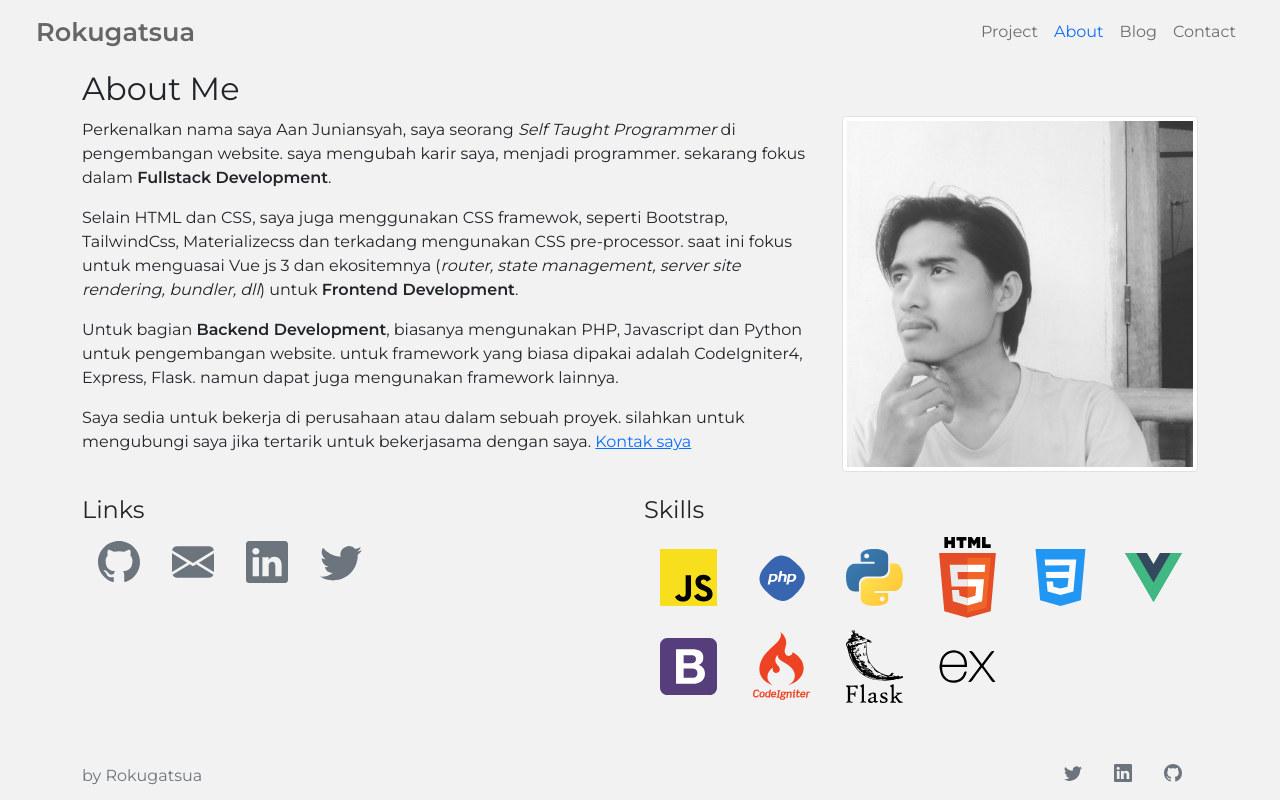
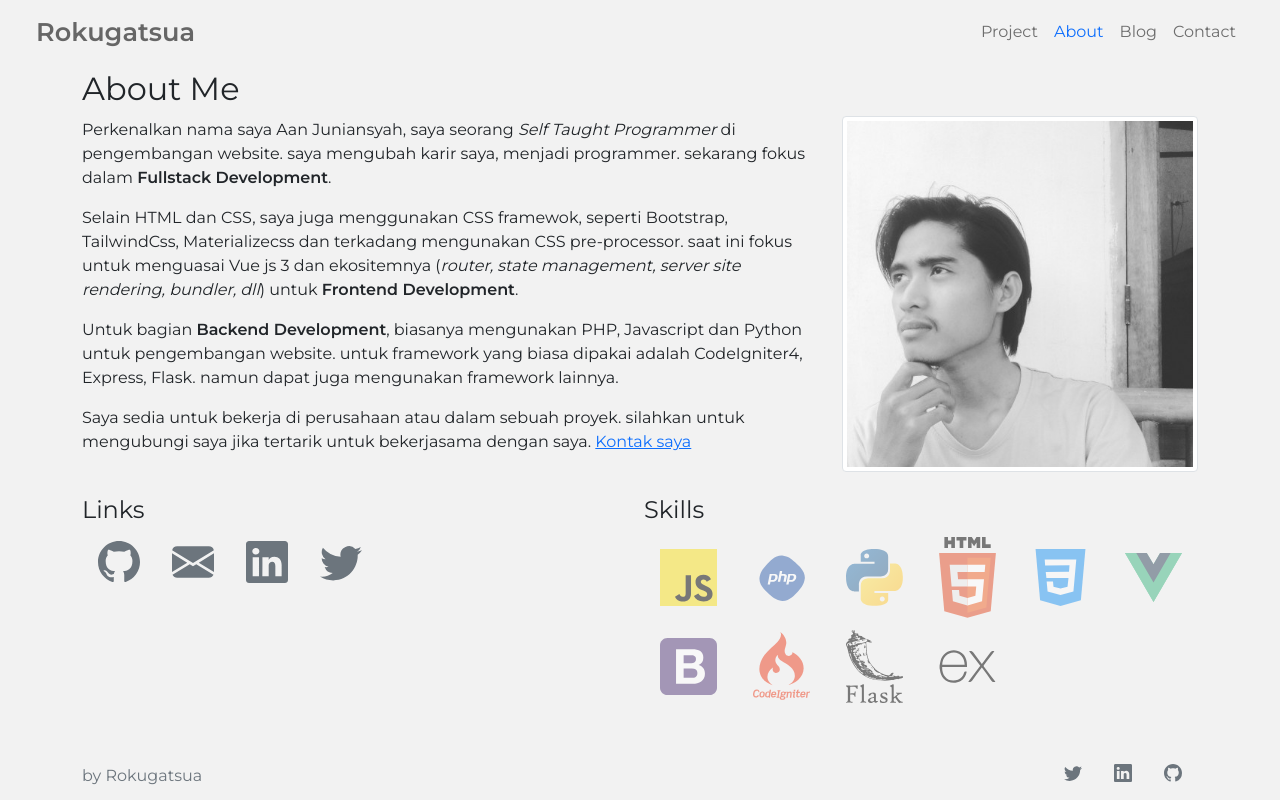
Before and after one commit to Rokugatsua/rokugatsua.github.io, a Vue app: page /about in a window 1280 px wide. Built offline with nearby package versions, Linux system fonts and the light colour scheme.

Commit message:
change opacity for more confort

```diff
--- a/src/index.css
+++ b/src/index.css
@@ -22,6 +22,13 @@ body {
   padding-top: 70px !important;
 }
 
+.opacity-50 {
+  opacity: 0.5;
+}
+.opacity-75 {
+  opacity: 0.75;
+}
+
 /* md breakpoint */
 @media (max-width: 768px) {
   .main-bg {
--- a/src/views/About.vue
+++ b/src/views/About.vue
@@ -45,7 +45,7 @@
           Skills
         </h4>
         <div class="row row-cols-4 row-cols-sm-5 row-cols-lg-6 g-2 g-lg-1 align-items-center">
-          <div class="col text-center" v-for="skill in skills" :key="skill.id">
+          <div class="col text-center opacity-50" v-for="skill in skills" :key="skill.id">
             <div class="px-3 py-1" data-bs-toggle="tooltip" data-bs-placement="top" :title="skill.name">
               <img :src="`/img/icons/${skill.icon}`" :alt="skill.name" class="img-fluid">
             </div>
```
